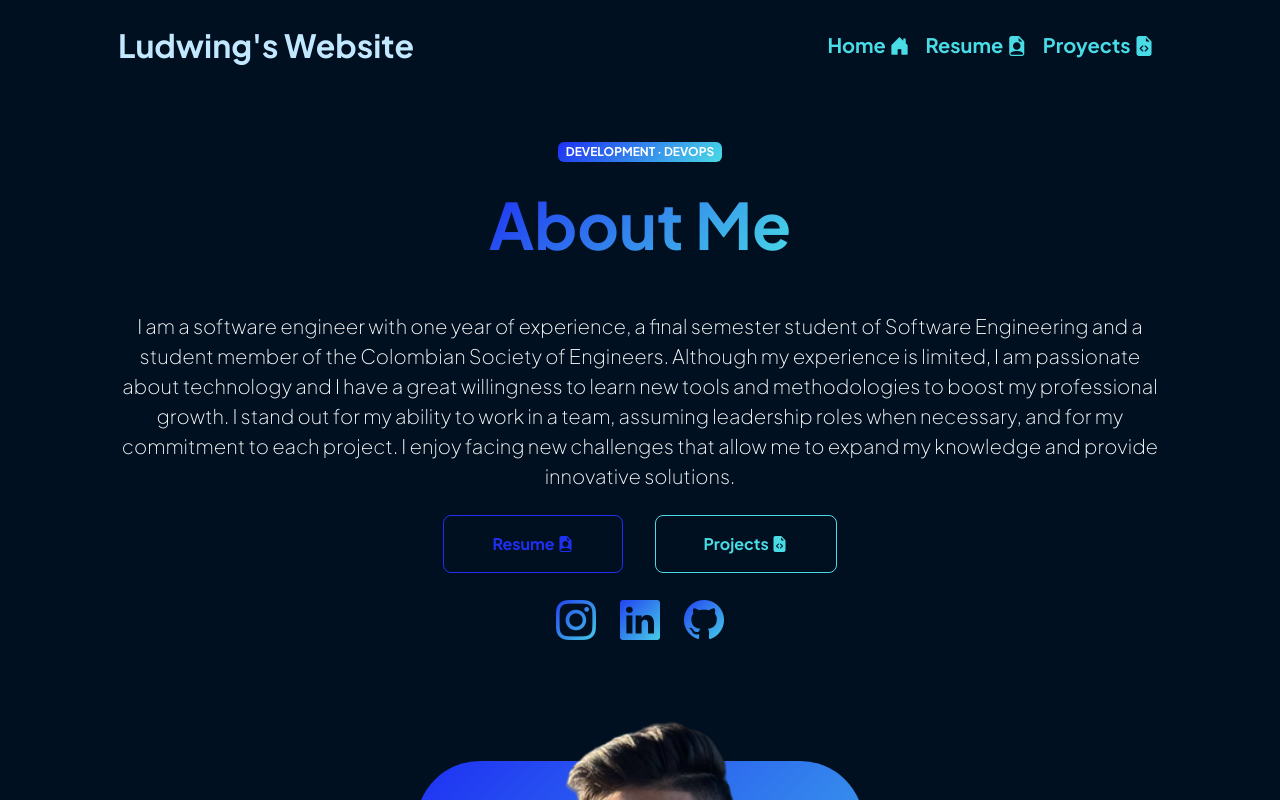
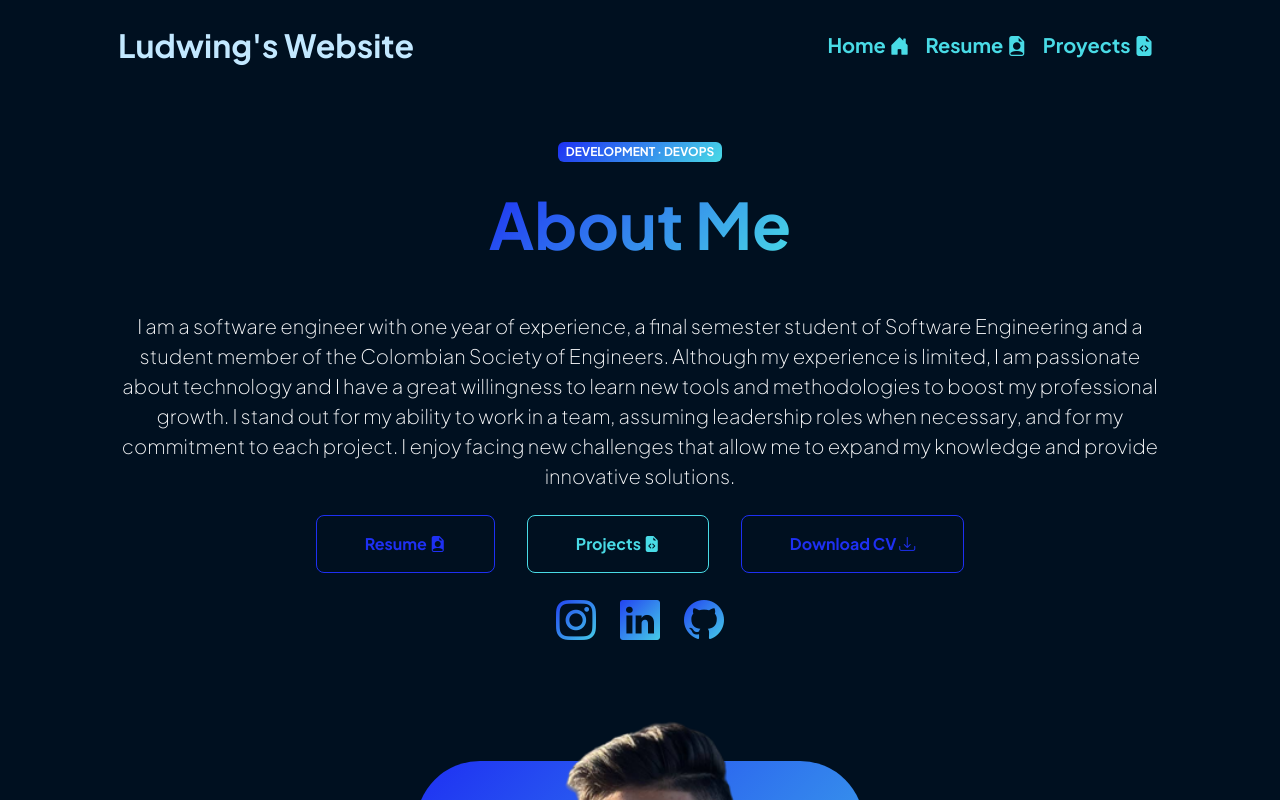
Before and after one commit to Ludwinghc/Portafolio-IngenLud, a Vue app in the folder portafolioLudTech/: page / in a window 1280 px wide. Shown: the top 800 px of the page. Built offline with nearby package versions, Linux system fonts and the light colour scheme.

Commit message:
Feature: Add HV Logic to portfolio

```diff
--- a/portafolioLudTech/src/views/HomeView.vue
+++ b/portafolioLudTech/src/views/HomeView.vue
@@ -1,5 +1,6 @@
 <script setup>
 import Footer from '../components/footerComponent.vue'
+import pdf from '../assets/pdf/HVLudwingHernandez.pdf'
 </script>
 
 <template>
@@ -40,6 +41,11 @@ import Footer from '../components/footerComponent.vue'
                   Projects
                   <i class="bi bi-file-earmark-code-fill"></i>
                 </router-link>
+                <a :href="pdf" download="Ludwing_Hernandez_CV.pdf"
+                  class="btn btn-outline-primary btn-lg px-5 py-3 fs-6 fw-bolder ms-sm-3">
+                  Download CV
+                  <i class="bi bi-download"></i>
+                </a>
               </div>
               <Footer></Footer>
             </div>
```
Also changed, not shown: 1 other file (tests, documents, lock files or other folders).
